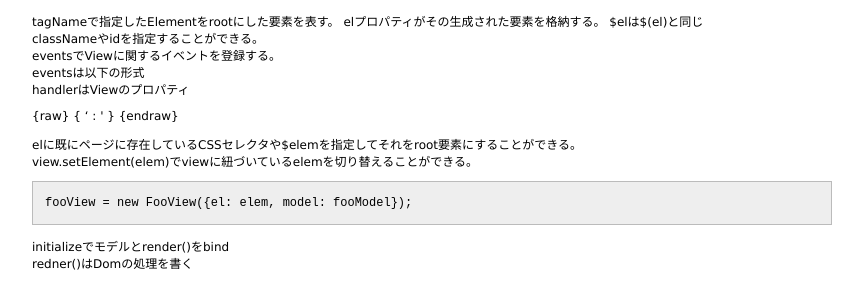
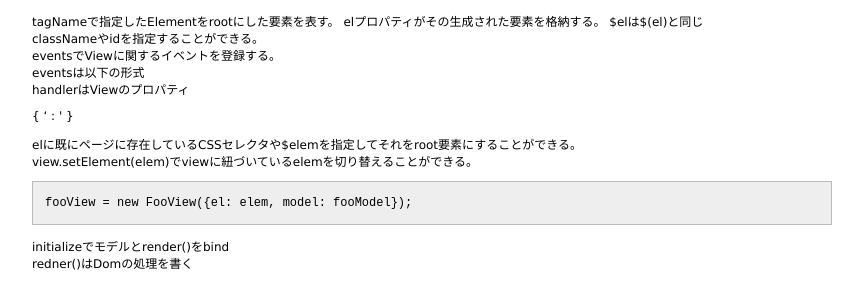
Before and after one commit to 38elements/38elements.github.com, a Jekyll site: the page built from _posts/2016-09-07-backbonejs.md, in a window 1280 px wide. Shown: the part 305-605 px from the top of the page, without its empty margins (208-1071 px from the left). Built offline with Jekyll 4.4.1, drawn with Linux system fonts in a browser that asks for light colours.

Commit message:
Update 2016-09-07-backbonejs.md

```diff
--- a/_posts/2016-09-07-backbonejs.md
+++ b/_posts/2016-09-07-backbonejs.md
@@ -23,11 +23,11 @@ eventsでViewに関するイベントを登録する。
 eventsは以下の形式
 handlerはViewのプロパティ
 
-{raw}
+{% raw %}
 {
     '<event_type> <selector>: <handler>'
 }
-{endraw}
+{% endraw %}
 
 elに既にページに存在しているCSSセレクタや$elemを指定してそれをroot要素にすることができる。
 view.setElement(elem)でviewに紐づいているelemを切り替えることができる。
```
